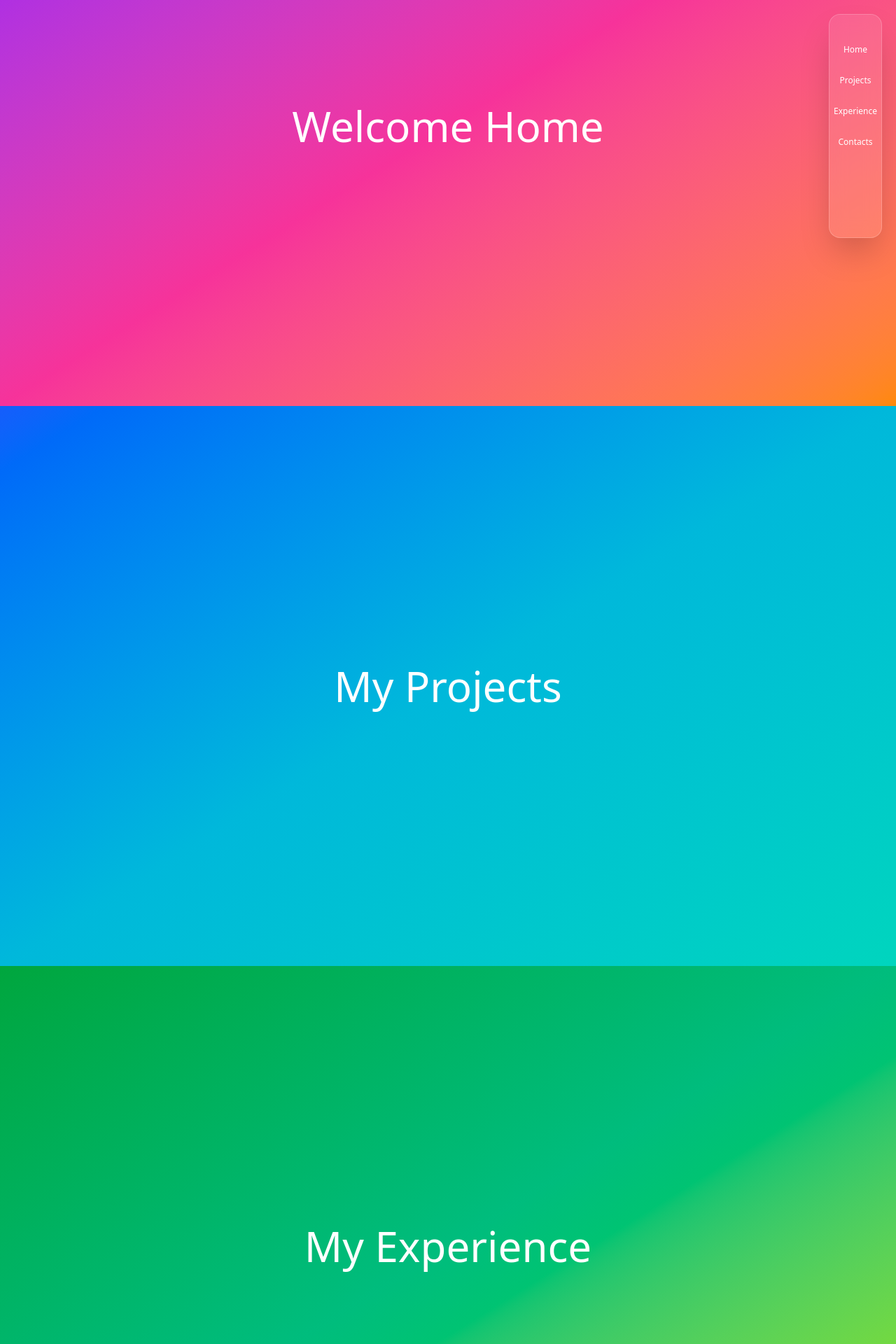
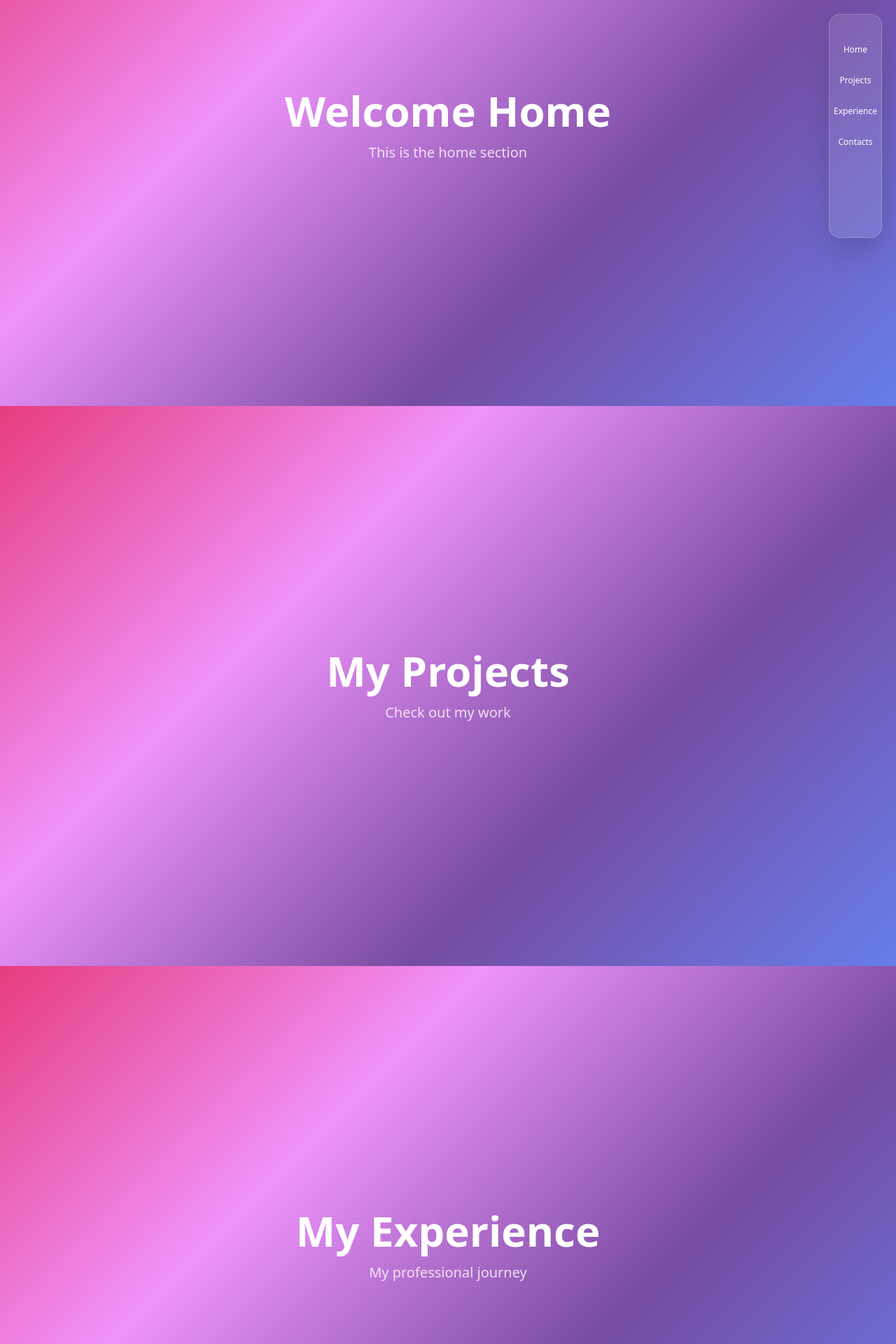
Before and after one commit to Twink26/my_portfolio, a Next.js app: page / in a window 1280 px wide. Shown: the part 220-2140 px from the top of the page at 70% size. Built offline with nearby package versions, Linux system fonts and the light colour scheme.

Commit message:
ui changes

```diff
--- a/app/globals.css
+++ b/app/globals.css
@@ -7,3 +7,23 @@
 html {
   scroll-behavior: smooth;
 }
+
+body {
+  background: linear-gradient(-45deg, #667eea, #764ba2, #f093fb, #e73c7e);
+  background-size: 400% 400%;
+  background-attachment: fixed;
+  animation: gradient 15s ease infinite;
+  min-height: 100vh;
+}
+
+@keyframes gradient {
+  0% {
+    background-position: 0% 50%;
+  }
+  50% {
+    background-position: 100% 50%;
+  }
+  100% {
+    background-position: 0% 50%;
+  }
+}
--- a/app/sections/Experiences.tsx
+++ b/app/sections/Experiences.tsx
@@ -1,10 +1,13 @@
-export default function experience() {
+export default function Experience() {
   return (
     <section
       id="experience"
-      className="min-h-screen flex items-center justify-center bg-gradient-to-br from-green-600 via-emerald-500 to-lime-400"
+      className="min-h-screen flex items-center justify-center"
     >
-      <h1 className="text-white text-6xl">My Experience</h1>
+      <div className="text-center">
+        <h1 className="text-white text-6xl font-bold">My Experience</h1>
+        <p className="text-white/80 text-xl mt-4">My professional journey</p>
+      </div>
     </section>
   );
 }
--- a/app/sections/Home.tsx
+++ b/app/sections/Home.tsx
@@ -2,9 +2,12 @@ export default function Home() {
   return (
     <section
       id="home"
-      className="min-h-screen flex items-center justify-center bg-gradient-to-br from-purple-600 via-pink-500 to-orange-400"
+      className="min-h-screen flex items-center justify-center"
     >
-      <h1 className="text-white text-6xl">Welcome Home</h1>
+      <div className="text-center">
+        <h1 className="text-white text-6xl font-bold">Welcome Home</h1>
+        <p className="text-white/80 text-xl mt-4">This is the home section</p>
+      </div>
     </section>
   );
 }
--- a/app/sections/contact.tsx
+++ b/app/sections/contact.tsx
@@ -1,10 +1,13 @@
-export default function contact() {
+export default function Contacts() {
   return (
     <section
       id="contacts"
-      className="min-h-screen flex items-center justify-center bg-gradient-to-br from-orange-600 via-red-500 to-pink-400"
+      className="min-h-screen flex items-center justify-center"
     >
-      <h1 className="text-white text-6xl">Contact Me</h1>
+      <div className="text-center">
+        <h1 className="text-white text-6xl font-bold">Contact Me</h1>
+        <p className="text-white/80 text-xl mt-4">Let's get in touch</p>
+      </div>
     </section>
   );
 }
--- a/app/sections/projects.tsx
+++ b/app/sections/projects.tsx
@@ -1,10 +1,13 @@
-export default function projects() {
+export default function Projects() {
   return (
     <section
       id="projects"
-      className="min-h-screen flex items-center justify-center bg-gradient-to-br from-blue-600 via-cyan-500 to-teal-400"
+      className="min-h-screen flex items-center justify-center"
     >
-      <h1 className="text-white text-6xl">My Projects</h1>
+      <div className="text-center">
+        <h1 className="text-white text-6xl font-bold">My Projects</h1>
+        <p className="text-white/80 text-xl mt-4">Check out my work</p>
+      </div>
     </section>
   );
 }
```
